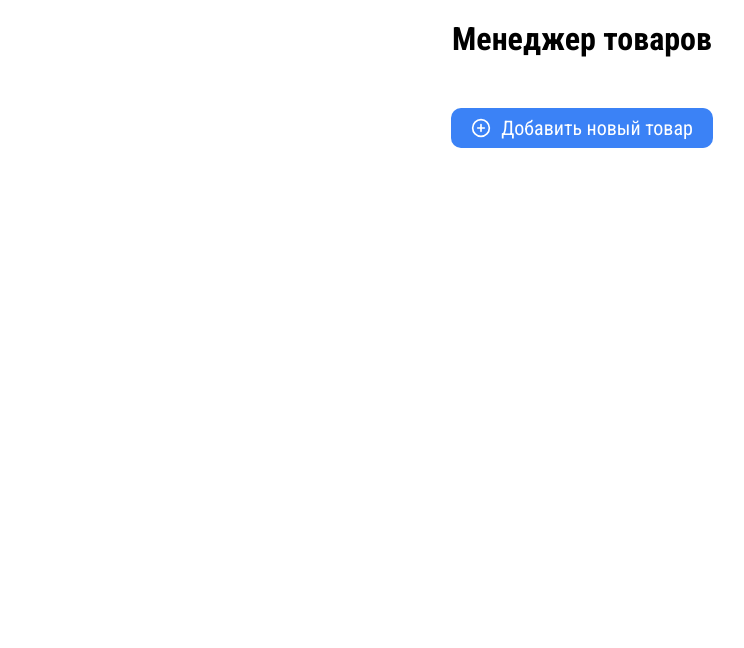
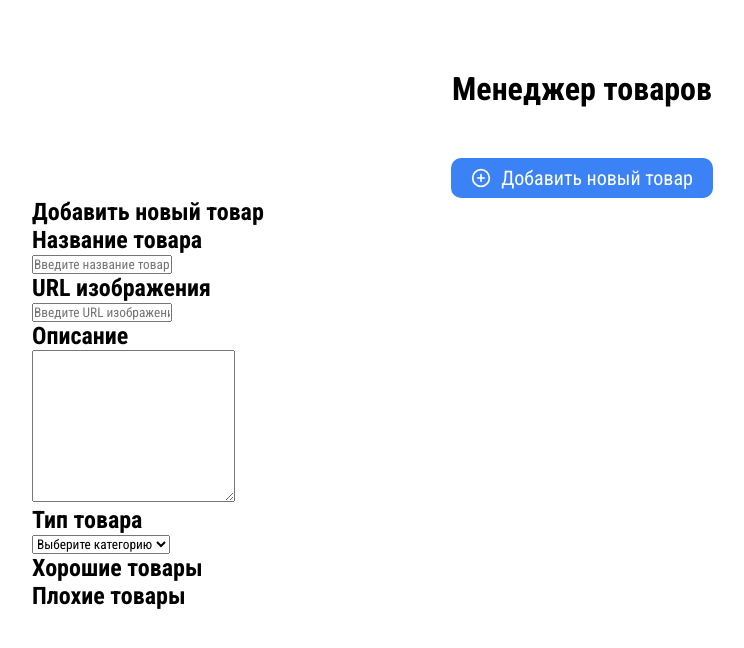
Before and after one commit to Gaskard/product-list, a React (Vite) app: page / in a window 1280 px wide. Shown: the top 648 px of the page, without its empty margins (58-802 px from the left). Built offline with nearby package versions, Linux system fonts and the light colour scheme.

Commit message:
add form

```diff
--- a/index.js
+++ /dev/null
@@ -1 +0,0 @@
-console.log('Happy developing ✨')
--- a/src/components/app/App.jsx
+++ b/src/components/app/App.jsx
@@ -1,9 +1,15 @@
 import Header from '../header/Header.jsx'
+import ProductList from '../productList/ProductList.jsx'
+import NewProductForm from '../newProductForm/NewProductForm.jsx'
 
 
-function App() {
+const App = () => {
   return (
-    <Header/>
+    <div className="app">
+      <Header/>
+      <NewProductForm />
+      <ProductList/>
+    </div>
   )
 }
 
--- a/src/components/header/Header.jsx
+++ b/src/components/header/Header.jsx
@@ -1,7 +1,7 @@
 import './header.scss'
 import { CirclePlus } from 'lucide-react';
 
-function Header() {
+const Header = () => {
 	return (
 		<>
 			<div className="container">
--- /dev/null
+++ b/src/components/newProductForm/NewProductForm.jsx
@@ -0,0 +1,35 @@
+
+
+const NewProductForm = () => {
+
+
+
+	return (
+		<form className="form">
+			<h2 className="form__title">Добавить новый товар</h2>
+			<div className="form__input-wrapper">
+				<h2 className="form__input-header">Название товара</h2>
+				<input type="text" placeholder='Введите название товара' className="form__input"/>
+			</div>
+
+			<div className="form__input-wrapper">
+				<h2 className="form__input-header">URL изображения</h2>
+				<input type="text" placeholder='Введите URL изображения (необязательно)' className="form__input"/>
+			</div>
+
+			<div className="form__input-wrapper">
+				<h2 className="form__input-header">Описание</h2>
+				<textarea name="productDescription" cols="30" rows="10" className='form__input-textarea'></textarea>
+			</div>
+
+			<div className="form__input-wrapper">
+				<h2 className="form__input-header">Тип товара</h2>
+				<select name="category" className='form__input-select'>
+					<option value="">Выберите категорию</option>
+				</select>
+			</div>
+		</form>
+	)
+}
+
+export default NewProductForm
--- /dev/null
+++ b/src/components/productList/ProductList.jsx
@@ -0,0 +1,17 @@
+
+
+
+const ProductList = () => {
+
+
+
+
+	return (
+		<>
+			<h2 className="product__header-good">Хорошие товары</h2>
+			<h2 className="product__header-bad">Плохие товары</h2>
+		</>
+	)
+}
+
+export default ProductList
```
Also changed, not shown: package.json (+26 -6 lines).
